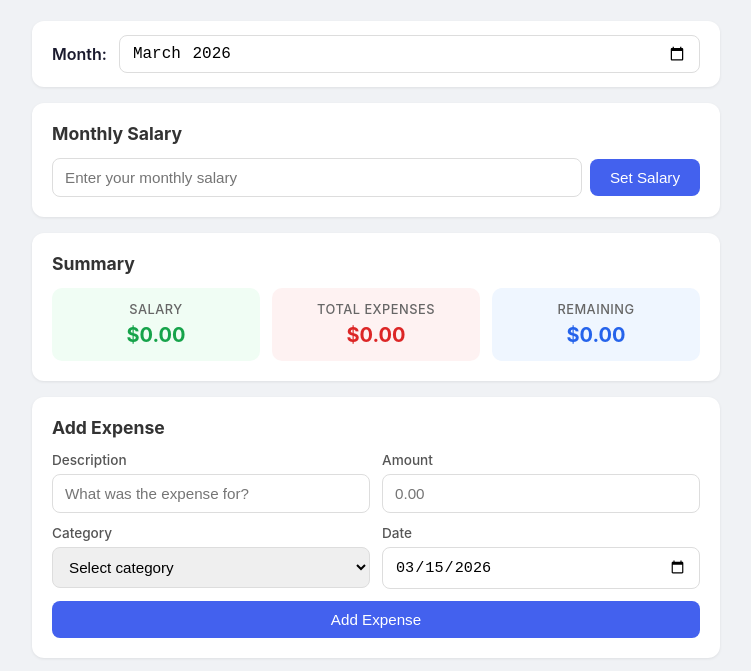
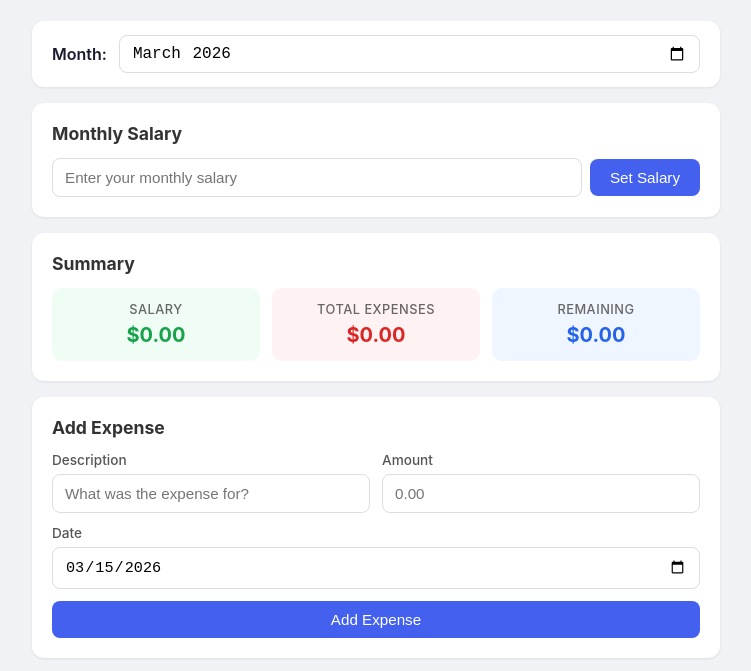
Before and after one commit to nayafyt/expense-tracker, a website: page index.html in a window 1280 px wide. Shown: the part 106-777 px from the top of the page, without its empty margins (264-1015 px from the left). Drawn offline with Linux system fonts and the light colour scheme.

Commit message:
Refactor expense entry to derive category from description and remove category selection

```diff
--- a/app.js
+++ b/app.js
@@ -65,10 +65,11 @@ function addExpense(e) {
     e.preventDefault();
     const desc = document.getElementById('expenseDesc').value.trim();
     const amount = parseFloat(document.getElementById('expenseAmount').value);
-    const category = document.getElementById('expenseCategory').value;
     const date = document.getElementById('expenseDate').value;
 
-    if (!desc || !amount || !category || !date) return;
+    if (!desc || !amount || !date) return;
+
+    const category = desc.toLowerCase();
 
     const expenses = getData(currentMonth);
     expenses.push({
--- a/index.html
+++ b/index.html
@@ -72,21 +72,6 @@
                 </div>
                 <div class="form-row">
                     <div class="input-group">
-                        <label for="expenseCategory">Category</label>
-                        <select id="expenseCategory" required>
-                            <option value="">Select category</option>
-                            <option value="Food">Food</option>
-                            <option value="Transport">Transport</option>
-                            <option value="Housing">Housing</option>
-                            <option value="Utilities">Utilities</option>
-                            <option value="Entertainment">Entertainment</option>
-                            <option value="Health">Health</option>
-                            <option value="Shopping">Shopping</option>
-                            <option value="Education">Education</option>
-                            <option value="Other">Other</option>
-                        </select>
-                    </div>
-                    <div class="input-group">
                         <label for="expenseDate">Date</label>
                         <input type="date" id="expenseDate" required>
                     </div>
```
